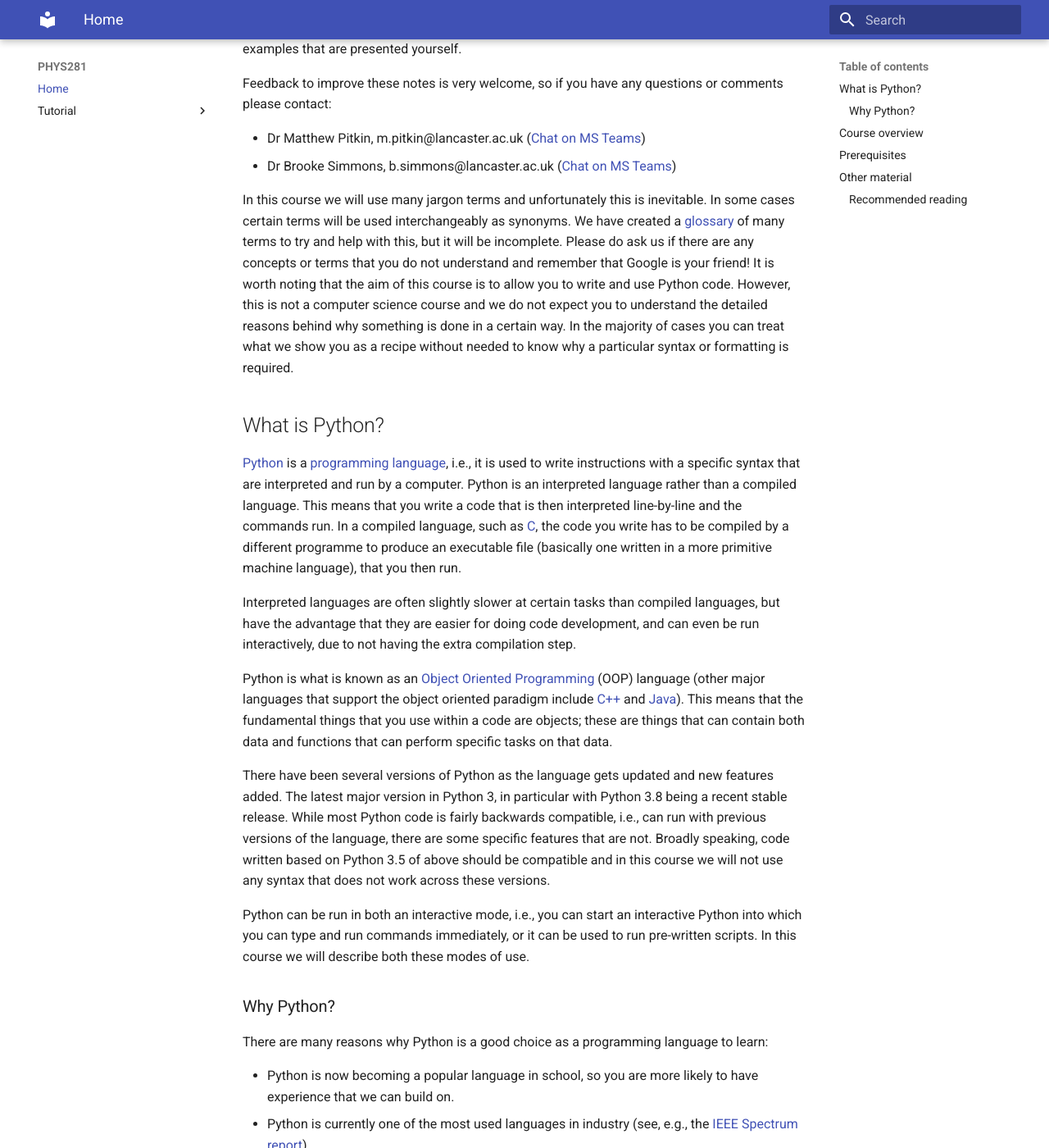
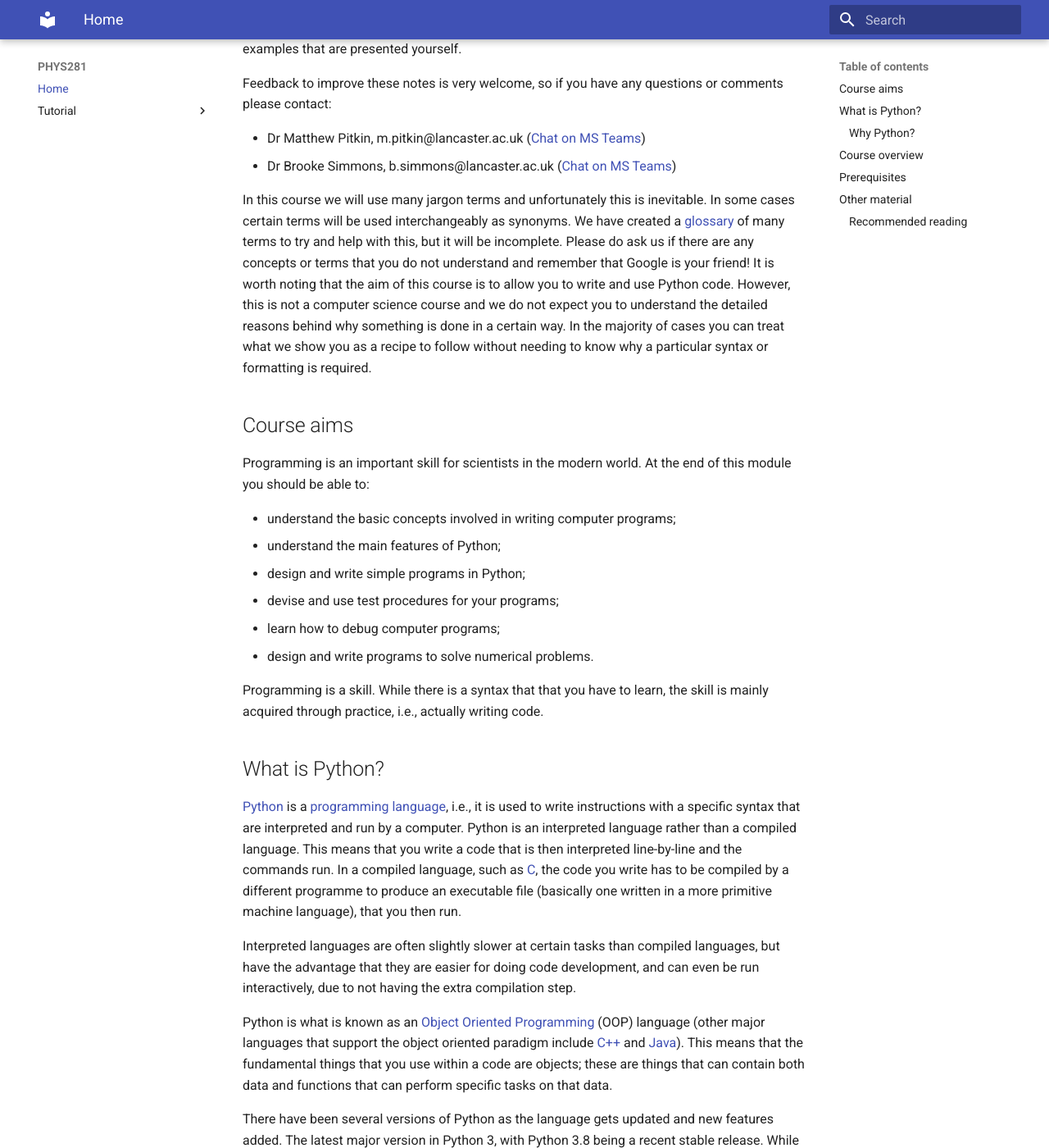
Before and after one commit to ndd21/PHYS281, an MkDocs documentation site: the page built from docs/index.md, in a window 1280 px wide and 1400 px high, scrolled down 318 px. Shown: the whole window at 82% size. Built offline with MkDocs 1.6.1 and Material for MkDocs 9.7.7, drawn with Linux system fonts in a browser that asks for light colours; some of the changed text lies outside the part shown.

Commit message:
Add course aims and overview

```diff
--- a/docs/index.md
+++ b/docs/index.md
@@ -20,8 +20,23 @@
 Google is your friend! It is worth noting that the aim of this course is to allow you to write and
 use Python code. However, this is not a computer science course and we do not expect you to
 understand the detailed reasons behind why something is done in a certain way. In the majority of
-cases you can treat what we show you as a recipe without needed to know why a particular syntax or
-formatting is required.
+cases you can treat what we show you as a recipe to follow without needing to know why a particular
+syntax or formatting is required.
+
+## Course aims
+
+Programming is an important skill for scientists in the modern world. At the end of this module you
+should be able to:
+
+* understand the basic concepts involved in writing computer programs;
+* understand the main features of Python;
+* design and write simple programs in Python;
+* devise and use test procedures for your programs;
+* learn how to debug computer programs;
+* design and write programs to solve numerical problems.
+
+Programming is a skill. While there is a syntax that that you have to learn, the skill is mainly
+acquired through practice, i.e., actually writing code.
 
 ## What is Python?
 
@@ -47,11 +62,11 @@
 functions that can perform specific tasks on that data.
 
 There have been several versions of Python as the language gets updated and new features added. The
-latest major version in Python 3, in particular with Python 3.8 being a recent stable release. While
-most Python code is fairly backwards compatible, i.e., can run with previous versions of the
-language, there are some specific features that are not. Broadly speaking, code written based on
-Python 3.5 of above should be compatible and in this course we will not use any syntax that does not
-work across these versions.
+latest major version in Python 3, with Python 3.8 being a recent stable release. While most Python
+code is fairly backwards compatible, i.e., can run with previous versions of the language, there are
+some specific features that are not. Broadly speaking, code written based on Python 3.5 or above
+should be compatible and in this course we will not use any syntax that does not work across these
+versions.
 
 Python can be run in both an interactive mode, i.e., you can start an interactive Python into which
 you can type and run commands immediately, or it can be used to run pre-written scripts. In this
@@ -75,6 +89,7 @@
   today.
 * Many modern data science and machine learning applications use Python as an interface, this
   driving its growth.
+* Python is currently used by many academics in the department.
 
 In the [TIOBE](https://www.tiobe.com/tiobe-index/) index Python popularity and usage is still
 growing:
@@ -89,6 +104,43 @@
 | 6 | 6	| | Visual Basic | 4.12% | +0.83% |
 
 ## Course overview
+
+This course is assessed through coursework only. There is no exam.
+
+The course assessment consists of two main components:
+ * 5 coursework assignments and quizzes over Weeks 1-5 (the weeks from that starting Oct 5th to that
+   starting Nov 2nd)
+ * A project over Weeks 6-10 (the weeks from that start Nov 9th to that starting Dec 7th)
+
+The 5 coursework assignments and quizzes count for 30% of the overall grade (6% each), with the
+project counting for 70%.
+
+Help and guidance will be provided in weekly (Weeks 1-10) online lab sessions on Tuesdays from 13:00-17:00 held
+on
+[Teams](https://teams.microsoft.com/l/channel/19%3a2fc8b74ecec9415da068a9d1db998c2f%40thread.tacv2/General?groupId=6450347a-2db6-4607-b96d-5b56f586d9b5&tenantId=9c9bcd11-977a-4e9c-a9a0-bc734090164a).
+There will also be an "office hours" slot for additional help held on
+[Teams](https://teams.microsoft.com/l/channel/19%3a2fc8b74ecec9415da068a9d1db998c2f%40thread.tacv2/General?groupId=6450347a-2db6-4607-b96d-5b56f586d9b5&tenantId=9c9bcd11-977a-4e9c-a9a0-bc734090164a)
+on Fridays between 10:00-11:00.
+
+The assignments and quizzes must be submitted on Moodle by 13:00 on the Monday the week after the
+associated lab session (i.e., the Week 1 assignment should be submitted no later than 13:00 on
+Monday of Week 2). The late submission deadline is 13:00 on Tuesday before the lab session. If you
+require an extension or have a problem please contact [Matt
+Pitkin](https://teams.microsoft.com/l/chat/0/0?users=m.pitkin@lancaster.ac.uk), [Brooke
+Simmons](https://teams.microsoft.com/l/chat/0/0?users=b.simmons@lancaster.ac.uk) or [Louise
+Crook](https://teams.microsoft.com/l/chat/0/0?users=l.crook@lancaster.ac.uk) via email or Teams. The
+assignments marking makes use of software called [CodeRunner](https://coderunner.org.nz/), which
+will automatically test and mark your submitted code. To avoid losing marks it is highly recommended
+that you test it on your own machine before submitting it within CodeRunner. Read the questions and
+expected inputs carefully.
+
+The project grade is split between several components:
+ * 2 exercises to be submitted prior to the final project (5% each)
+ * The written project report (30%)
+ * The project code (30%)
+
+The project aim is to create and test an n-body gravitationally interacting system (i.e., the Solar
+System). The two exercises provide a basis on which to build up to the full n-body simulation.
 
 ## Prerequisites
 
```
Also changed, not shown: other parts of docs/index.md (+0 -1 lines).
